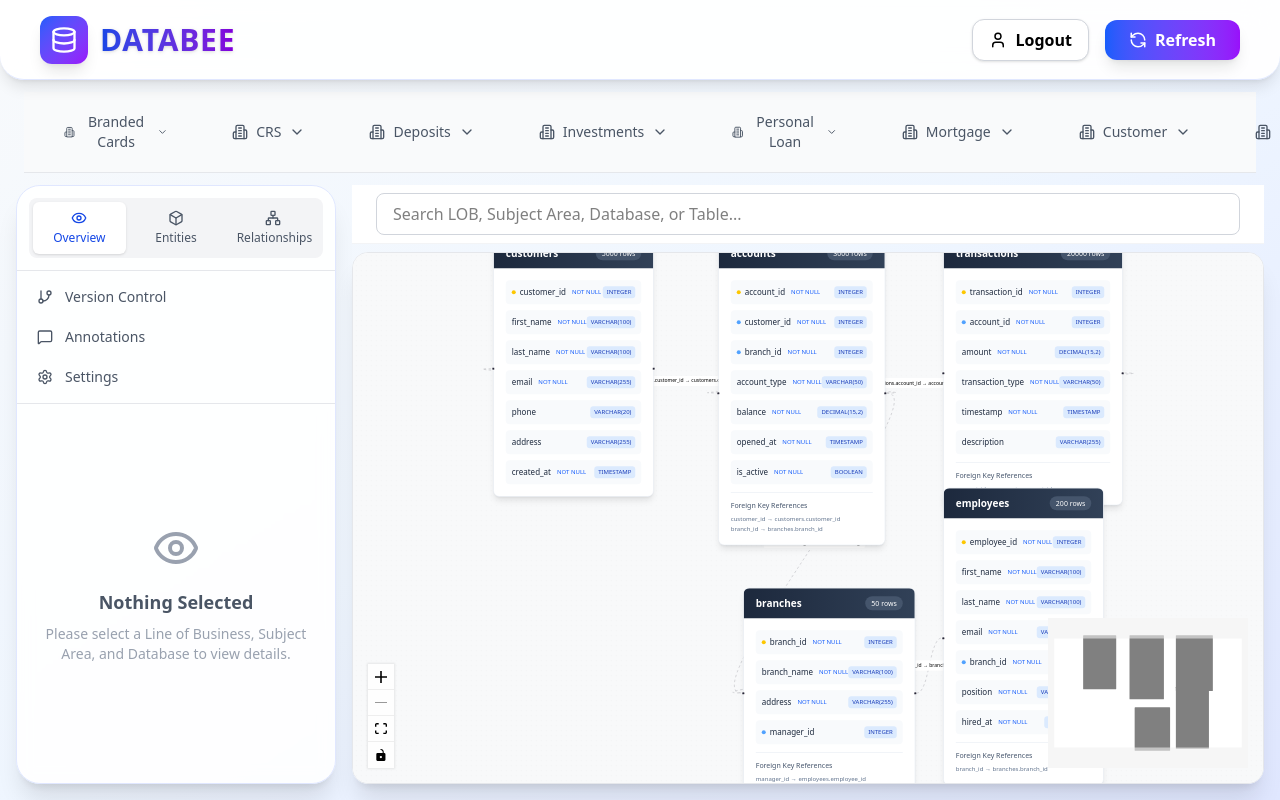
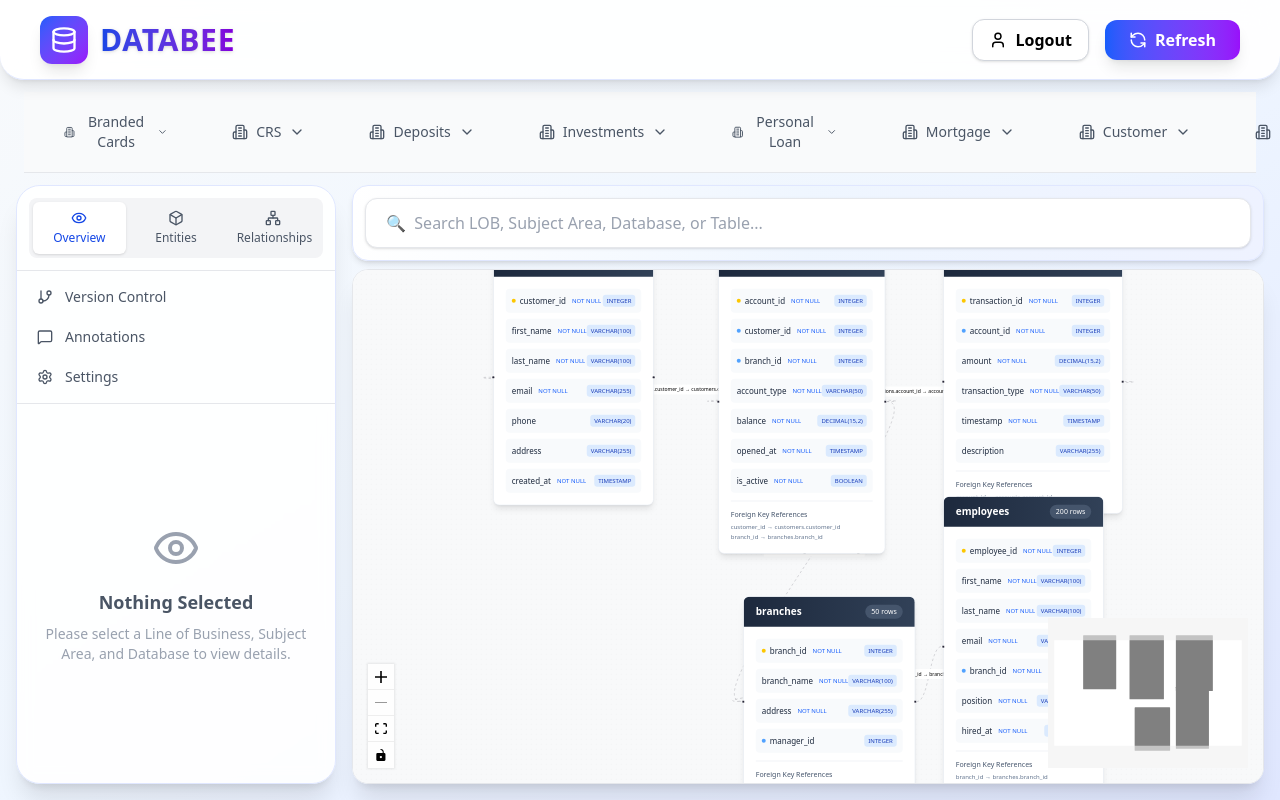
Before and after one commit to Suresh-75/SchemaBrowser, a React (Vite) app in the folder Browser/: page /dashboard in a window 1280 px wide. Built offline with nearby package versions, Linux system fonts and the light colour scheme.

Commit message:
search bar update

```diff
--- a/Browser/src/App.jsx
+++ b/Browser/src/App.jsx
@@ -244,7 +244,7 @@ export default function App() {
       )}
       {create == "Relationship" && (
         <>
-          <div className="fixed inset-0 bg-black/40 z-10 pointer-events-auto"></div>
+          <div className="fixed inset-0 bg-black/40 z-20 pointer-events-auto"></div>
           <AddEntityComponent setCreate={setCreate} />
         </>
       )}
@@ -338,9 +338,9 @@ export default function App() {
           </div>
         </div>
         {/* Main Content */}
-        <div className="flex-1 flex flex-col items-center p-0 min-h-0">
+        <div className="flex-1  flex flex-col items-center p-0 min-h-0">
           {/* SearchBar above ER diagram, same width as ER diagram */}
-          <div className="w-full max-w-[1600px] mb-2 shrink-0">
+          <div className="w-full rounded-2xl max-w-[1600px] mb-2 shrink-0">
             <SearchBar businessData={businessData} onSelect={handleSelection} />
           </div>
           <div
--- a/Browser/src/Components/SearchBar.jsx
+++ b/Browser/src/Components/SearchBar.jsx
@@ -56,28 +56,40 @@ const SearchBar = ({ businessData, onSelect }) => {
       : [];
 
   return (
-    <div className="w-full px-6 py-2 bg-white border-b border-gray-100 relative z-10">
+    <div className="w-full rounded-2xl px-3 py-3 bg-gradient-to-r from-white via-blue-50 to-indigo-50 border border-indigo-100 shadow-md relative z-20">
+      <div className="relative">
         <input
           type="text"
-        className="w-full px-4 py-2 border border-gray-300 rounded-lg focus:outline-none focus:ring-2 focus:ring-blue-400"
-        placeholder="Search LOB, Subject Area, Database, or Table..."
+          className="w-full px-5 py-3 border border-gray-200 rounded-xl shadow-sm focus:outline-none focus:ring-2 focus:ring-blue-400 text-base transition-all placeholder-gray-400 bg-white"
+          placeholder="🔍  Search LOB, Subject Area, Database, or Table..."
           value={query}
           onChange={(e) => setQuery(e.target.value)}
           onFocus={() => setFocused(true)}
           onBlur={() => setTimeout(() => setFocused(false), 200)}
         />
+        {query.length > 0 && (
+          <button
+            className="absolute right-4 top-1/2 -translate-y-1/2 text-gray-400 hover:text-gray-600 transition-colors"
+            onClick={() => setQuery("")}
+            tabIndex={-1}
+            type="button"
+          >
+            ×
+          </button>
+        )}
+      </div>
       {focused && filtered.length > 0 && (
-        <div className="absolute left-6 right-6 mt-2 bg-white border border-gray-200 rounded-lg shadow-lg max-h-64 overflow-auto z-50">
+        <div className="absolute left-0 overflow-x-hidden right-0 mt-2 bg-white border border-gray-200 rounded-xl shadow-2xl max-h-72 overflow-auto z-50 animate-fade-in">
           {filtered.map((item, idx) => (
             <button
               key={item.type + item.name + idx}
-              className={`w-full text-left px-4 py-2 transition-all duration-150
+              className={`w-full text-left px-5 py-3 transition-all duration-150 flex flex-col
                 ${
                   hoveredIdx === idx
                     ? "bg-blue-100 scale-[1.01] shadow"
                     : "hover:bg-blue-50"
                 }
-                rounded-md`}
+                rounded-lg`}
               onMouseEnter={() => setHoveredIdx(idx)}
               onMouseLeave={() => setHoveredIdx(null)}
               onClick={() => {
@@ -86,21 +98,25 @@ const SearchBar = ({ businessData, onSelect }) => {
               }}
             >
               <div className="flex justify-between items-center">
-                <span>
+                <span className="font-medium text-gray-800">
                   {item.name}
-                  <span className="ml-2 text-xs text-gray-500">
+                  <span className="ml-2 text-xs text-gray-500 font-normal">
                     ({item.type})
                   </span>
                 </span>
-                <span className="text-xs text-gray-400">{item.granularity}</span>
+                <span className="text-xs text-indigo-400 font-semibold">
+                  {item.granularity}
+                </span>
               </div>
-              <div className="text-xs text-gray-500 mt-1">{item.breadcrumb}</div>
+              <div className="text-xs text-gray-400 mt-1 italic">
+                {item.breadcrumb}
+              </div>
             </button>
           ))}
         </div>
       )}
       {focused && query.length > 0 && filtered.length === 0 && (
-        <div className="absolute left-6 right-6 mt-2 bg-white border border-gray-200 rounded-lg shadow-lg z-50 px-4 py-2 text-gray-400">
+        <div className="absolute left-0 right-0 mt-2 bg-white border border-gray-200 rounded-xl shadow-2xl z-50 px-5 py-3 text-gray-400 text-center animate-fade-in">
           No results found.
         </div>
       )}
```
Lines whose indentation alone changed are shown as unchanged.
